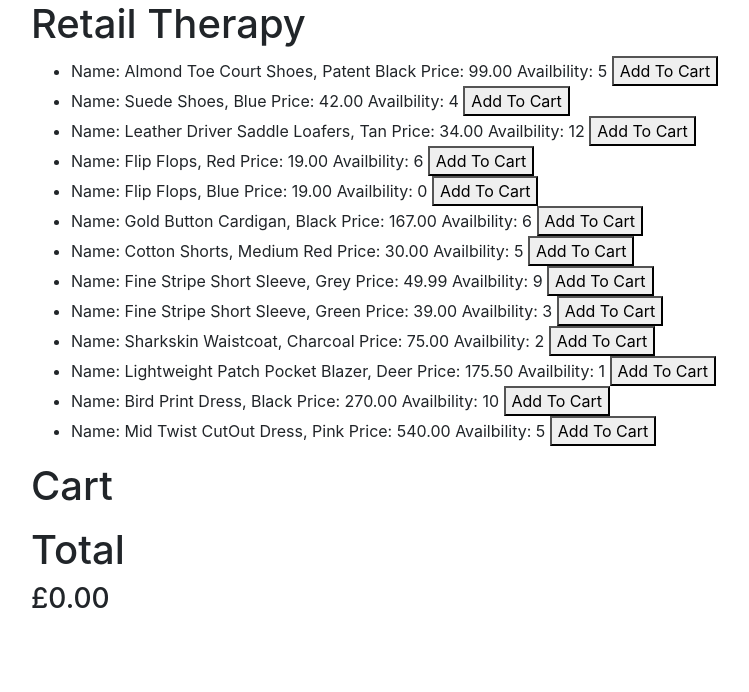
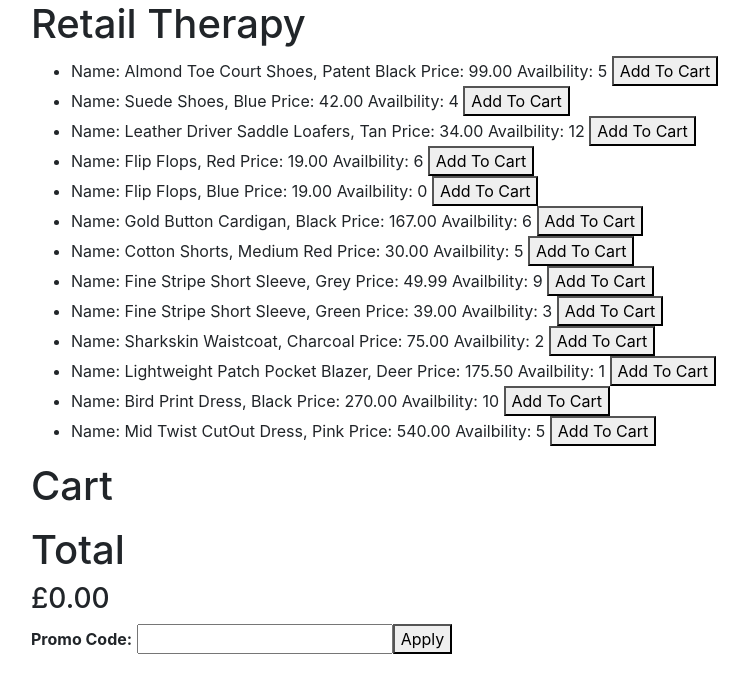
Before and after one commit to CazaBelle/retail-therapy-js, a website: page index.html in a window 1280 px wide. Shown: the whole page, without its empty margins (54-803 px from the left). Drawn offline with nearby package versions, Linux system fonts and the light colour scheme.

Commit message:
add voucher section to html

```diff
--- a/index.html
+++ b/index.html
@@ -26,7 +26,12 @@
           <h1>Total</h1>
 
           <div id="total-section"></div>
+          <div id="voucher-section">
+              <b>Promo Code:</b> <input type=text id=voucherInput><button id=voucherButton>Apply</button>
+          </div>
         </section>
+
+
 
 
     <script src="./src/Data.js"></script>
```
